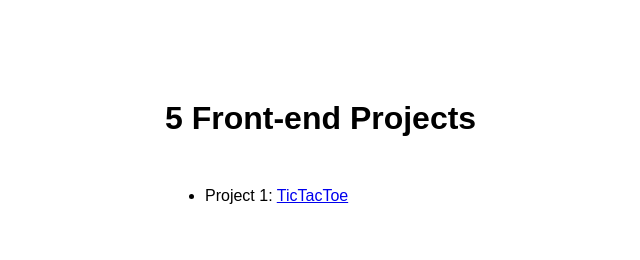
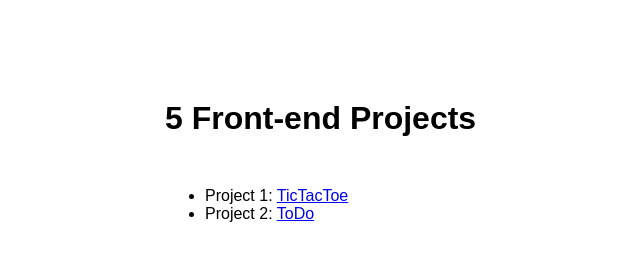
Before and after one commit to hdorothea/5-frontend-projects, a website: page index.html in a window 1280 px wide. Shown: the whole page, without its empty margins (250-890 px from the left). Drawn offline with Linux system fonts and the light colour scheme.

Commit message:
add toDo to index

```diff
--- a/index.html
+++ b/index.html
@@ -10,6 +10,7 @@
     <h1> 5 Front-end Projects </h1>
     <ul>
       <li> Project 1: <a href="https://hdorothea.github.io/5-frontend-projects/ticTacToe/"> TicTacToe </a>
+      <li> Project 2: <a href="https://hdorothea.github.io/5-frontend-projects/toDo/"> ToDo </a>
     </ul>
   </body>
 </html>
```
